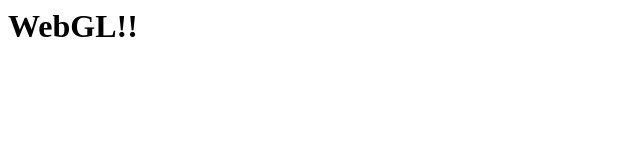
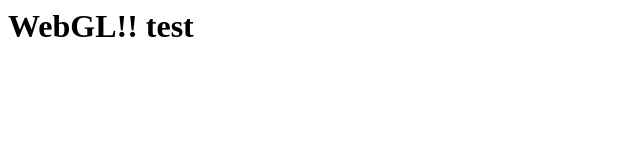
Before and after one commit to CloudMist14/Project, a website: page public/index.html in a window 1280 px wide. Shown: the full height of the page, 0-640 px from the left. Drawn offline with Linux system fonts and the light colour scheme.

Commit message:
Update index.html

```diff
--- a/public/index.html
+++ b/public/index.html
@@ -9,6 +9,6 @@
     <script src="main.js" defer></script>
 </head>
 <body>
-    <h1>WebGL!!</h1>
+    <h1>WebGL!! test</h1>
 </body>
 </html>
```
